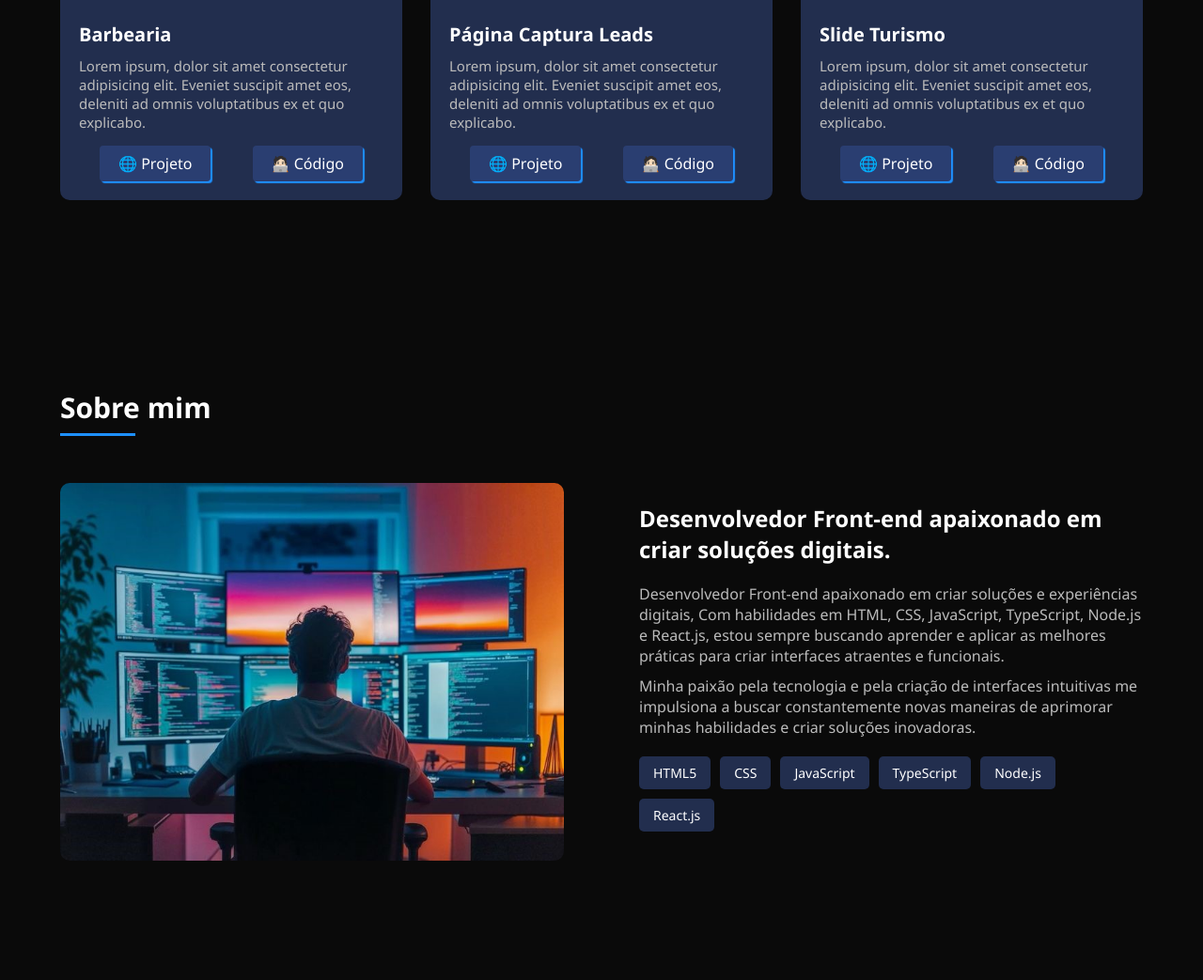
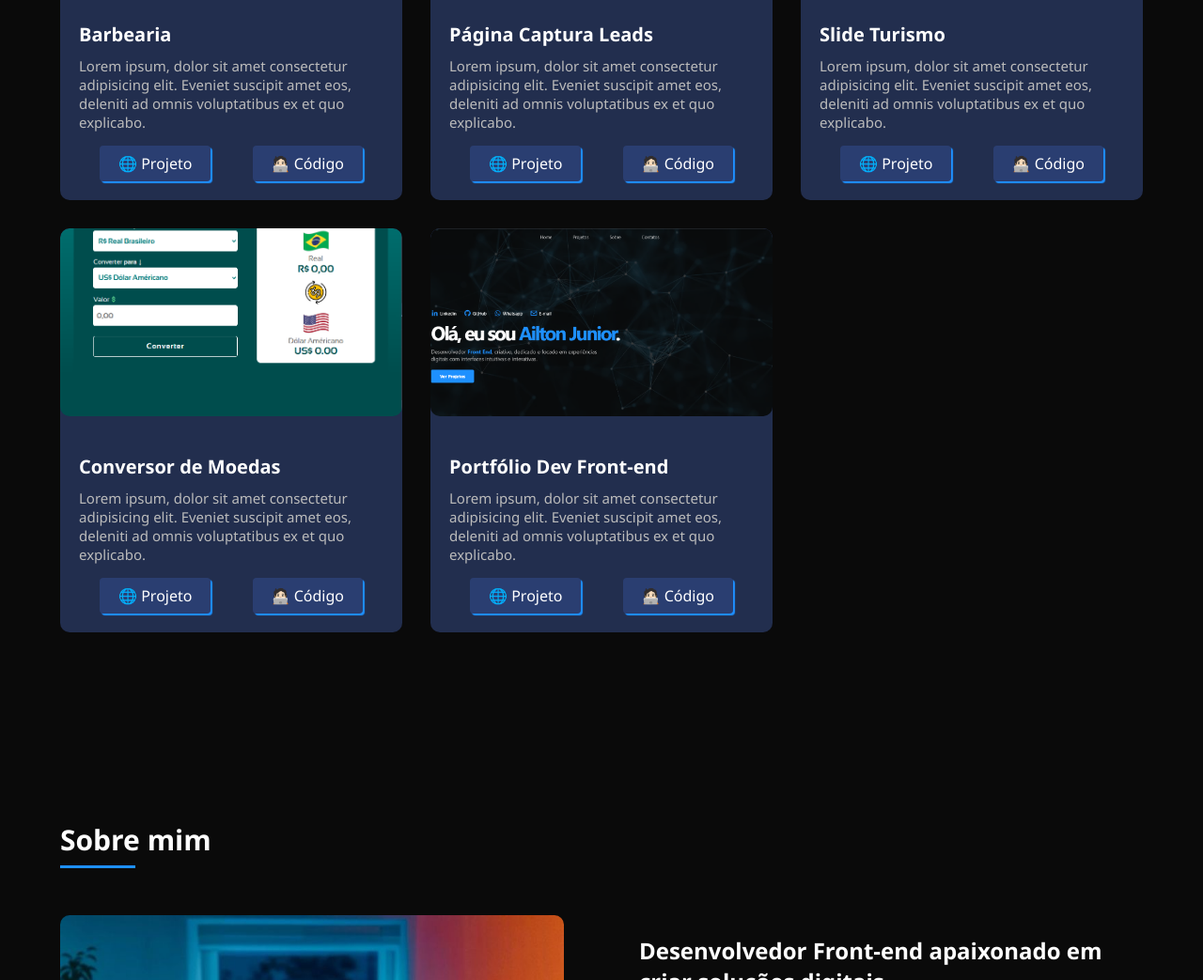
Before and after one commit to ailtonjunior11/portfolio.junior.dev, a plain HTML site: page index.html in a window 1280 px wide. Shown: the part 1758-2801 px from the top of the page at 94% size. Drawn offline with nearby package versions, Linux system fonts and the light colour scheme.

Commit message:
Alterações no HTML seção projetos, pasta img duas imagens adicionadas, JS card-projeto

```diff
--- a/index.html
+++ b/index.html
@@ -180,6 +180,38 @@
         </div> <!-- Informações projeto -->
       </div> <!-- Card 6 -->
 
+      <div class="card-projeto card-projeto-7">
+        <img class="img-projeto" src="./img/img-conversor.png" alt="imagem-projeto">
+        <div class="info-projeto">
+          <h3>Conversor de Moedas</h3>
+          <p>Lorem ipsum, dolor sit amet consectetur adipisicing elit. Eveniet suscipit amet eos, deleniti ad omnis
+            voluptatibus ex et quo explicabo.</p>
+          <div class="link-projeto">
+            <a href="https://projetopessoal-conversordemoedas.netlify.app/" target="_blank" class="efeito-transform">🌐
+              Projeto</a>
+            <a href="https://github.com/ailtonjunior11/projeto-pessoal-conversor-moedas" target="_blank"
+              class="codigo efeito-transform">🧑🏻‍💻
+              Código</a>
+          </div> <!-- Link projeto -->
+        </div> <!-- Informações projeto -->
+      </div> <!-- Card 7 -->
+
+      <div class="card-projeto card-projeto-8">
+        <img class="img-projeto" src="./img/img-portfolio.png" alt="imagem-projeto">
+        <div class="info-projeto">
+          <h3>Portfólio Dev Front-end</h3>
+          <p>Lorem ipsum, dolor sit amet consectetur adipisicing elit. Eveniet suscipit amet eos, deleniti ad omnis
+            voluptatibus ex et quo explicabo.</p>
+          <div class="link-projeto">
+            <a href="https://ailtonjunior-dev-frontend.netlify.app/" target="_blank" class="efeito-transform">🌐
+              Projeto</a>
+            <a href="https://github.com/ailtonjunior11/portfolio.junior.dev" target="_blank"
+              class="codigo efeito-transform">🧑🏻‍💻
+              Código</a>
+          </div> <!-- Link projeto -->
+        </div> <!-- Informações projeto -->
+      </div> <!-- Card 8 -->
+
     </div> <!-- Container projetos -->
   </section> <!-- Seção projetos -->
 
--- a/script.js
+++ b/script.js
@@ -53,27 +53,37 @@ sr.reveal(".card-projeto-1", {
 
 sr.reveal(".card-projeto-2", {
   duration: 1500,
-  delay: 400,
+  delay: 450,
 });
 
 sr.reveal(".card-projeto-3", {
   duration: 1500,
-  delay: 600,
+  delay: 650,
 });
 
 sr.reveal(".card-projeto-4", {
   duration: 1500,
-  delay: 800,
+  delay: 850,
 });
 
 sr.reveal(".card-projeto-5", {
   duration: 1500,
-  delay: 1000,
+  delay: 1050,
 });
 
 sr.reveal(".card-projeto-6", {
   duration: 1500,
-  delay: 1200,
+  delay: 1250,
+});
+
+sr.reveal(".card-projeto-7", {
+  duration: 1500,
+  delay: 1450,
+});
+
+sr.reveal(".card-projeto-8", {
+  duration: 1500,
+  delay: 1650,
 });
 
 // ScrollReveal configurações sobre
```
Also changed, not shown: img/img-conversor.png (added), img/img-portfolio.png (added).
